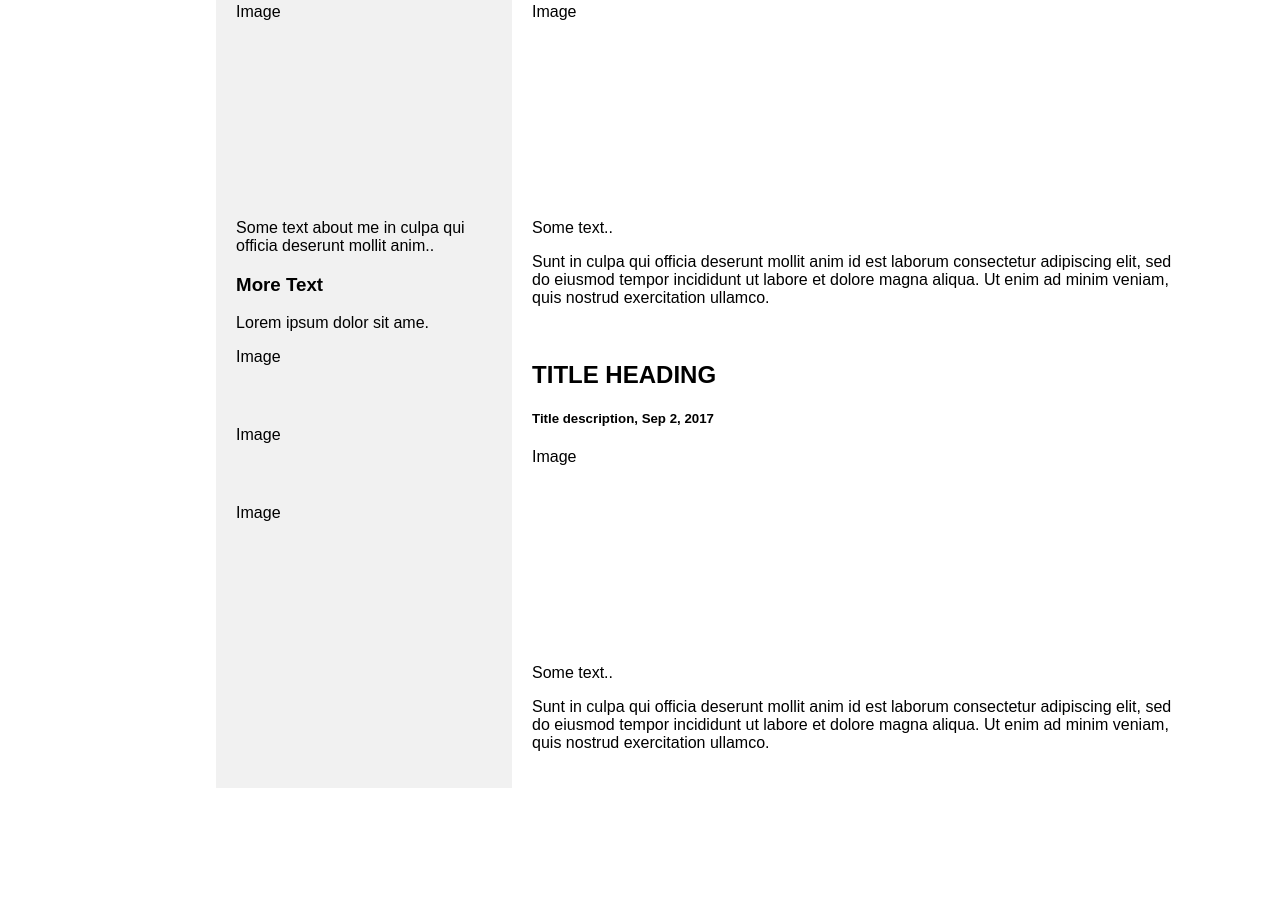
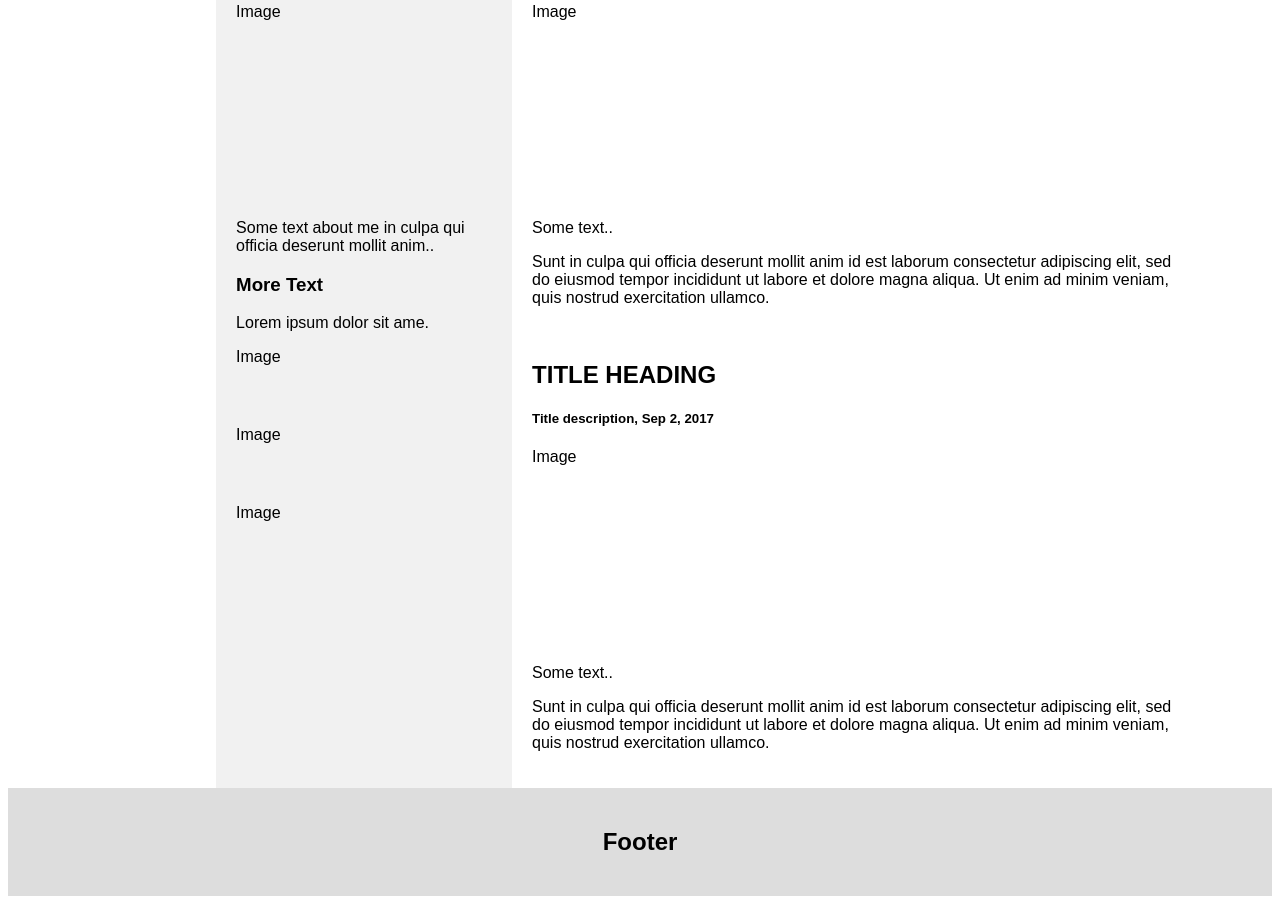
Before and after one commit to drbarlow/PersonalPortfolioWebsite, a plain HTML site: page PersonalPortfolioWebsite/wwwroot/index.html in a window 1280 px wide. Shown: the part 425-1329 px from the top of the page. Before the commit the page ends 1221 px from the top, so only its background shows below. Drawn offline with Linux system fonts and the light colour scheme.

Commit message:
Added footer

```diff
--- a/PersonalPortfolioWebsite/wwwroot/css/styles.css
+++ b/PersonalPortfolioWebsite/wwwroot/css/styles.css
@@ -69,3 +69,10 @@ navbar{
         width: 100%;
     }
 }
+
+
+.footer{
+    padding: 20px;
+    text-align: center;
+    background: #ddd
+}
--- a/PersonalPortfolioWebsite/wwwroot/index.html
+++ b/PersonalPortfolioWebsite/wwwroot/index.html
@@ -48,5 +48,9 @@
         </div>
     </div>
 
+    <div class="footer">
+        <h2>Footer</h2>
+    </div>
+
 </body>
 </html>
```
